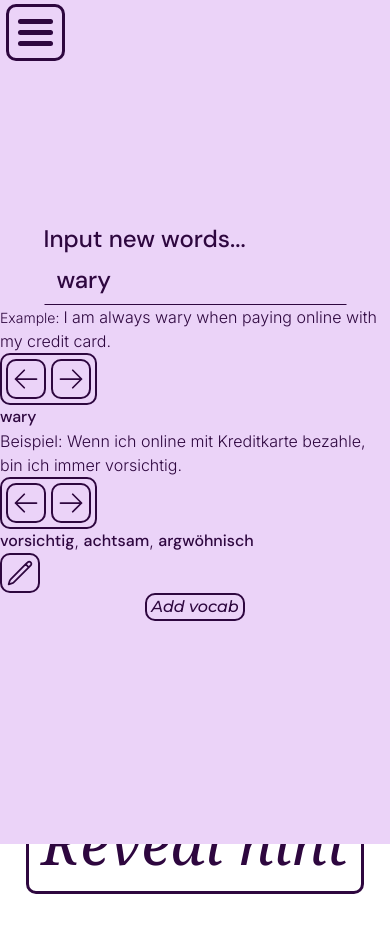
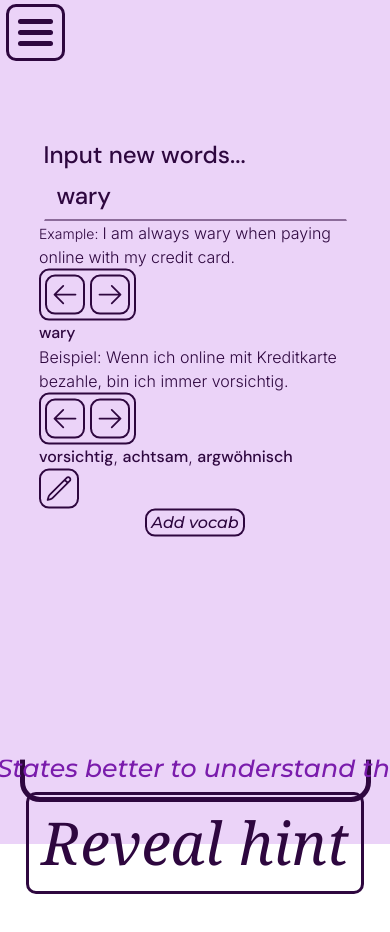
Before and after one commit to DrDrProfRosenthal/nextjs-dashboard, a Next.js app: page / in a window 390 px wide. Shown: the top 932 px of the page. Built offline with nearby package versions, Linux system fonts and the light colour scheme; a web font is replaced by a local one.

Commit message:
responsive updates

```diff
--- a/app/ui/global.css
+++ b/app/ui/global.css
@@ -318,6 +318,9 @@ input:focus{
 
   cursor: pointer;
   transition: 0.5s ease-in-out;
+
+
+  transform: translateY(-10%);
 }
 
 
@@ -326,6 +329,8 @@ input:focus{
 .vocabInputField{
   display: flex;
   flex-direction: column;
+  margin: 0 10%;
+
 }
 
 .arrowBtns{
```
